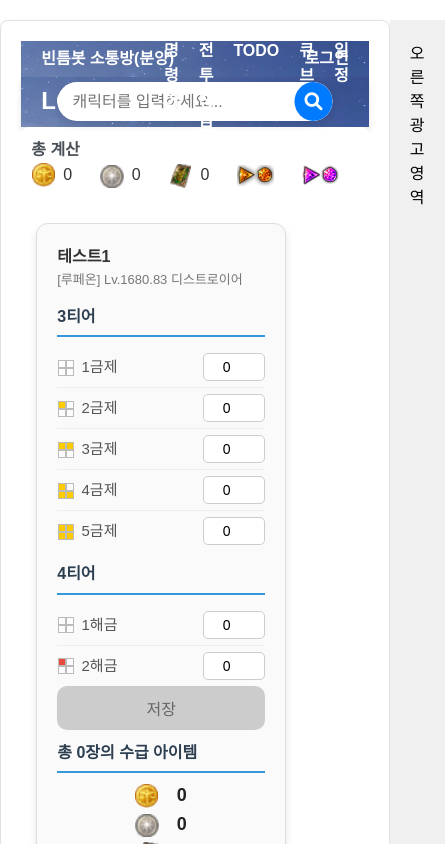
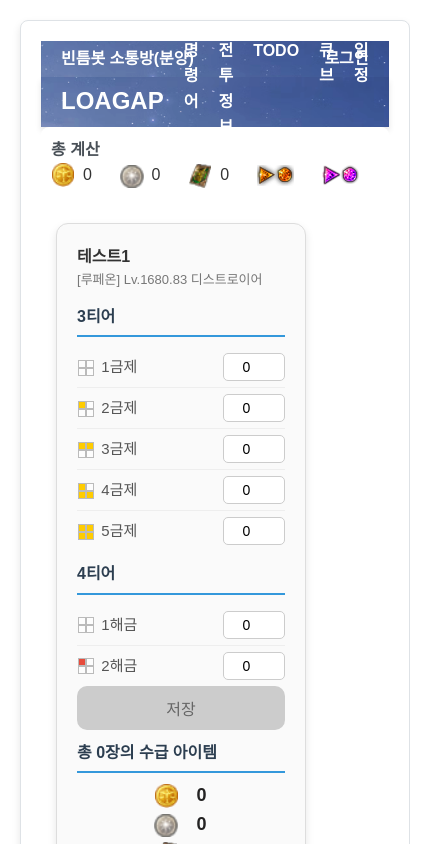
Before and after one commit to cgm97/GapBotApp, a React (Create React App) app in the folder client/: page /cube in a window 390 px wide. Shown: the top 844 px of the page, 445 px wide, since content can reach past the window. Built offline with nearby package versions, Linux system fonts and the light colour scheme.

Commit message:
모바일 디자인 변경

```diff
--- a/client/src/App.css
+++ b/client/src/App.css
@@ -11,25 +11,16 @@ body {
 }
 /* 광고 영역 (왼쪽과 오른쪽) */
 .advertise {
-  width: 200px;  /* 광고 영역 너비 */
-  background-color: #f0f0f0;  /* 광고 영역 배경색 */
-  padding: 20px;
-  text-align: center;
-  box-sizing: border-box;
-}
-
-.left {
-  /* 왼쪽 광고 영역 스타일 */
-}
-
-.right {
-  /* 오른쪽 광고 영역 스타일 */
+  max-width: 200px; /* 최대 너비 설정 */
+  flex-shrink: 0; /* 광고 영역 크기를 고정 */
+  margin: 0 10px; /* 콘텐츠와의 간격 추가 */
 }
 
 /* wrapper는 콘텐츠 영역을 가운데 정렬 */
 .wrapper {
-  display: flex;  /* Flexbox 활성화 */
-  justify-content: center;  /* 콘텐츠 영역을 가운데로 정렬 */
+  display: flex;
+  justify-content: space-between; /* 광고와 콘텐츠를 양 끝으로 배치 */
+  align-items: flex-start;
   padding: 10px;
 }
 
@@ -163,11 +154,6 @@ main {
   padding: 20px;
 }
 
-/* Content 영역 */
-.content {
-
-}
-
 /* ad Content 영역 */
 .ad-content {
   margin-top: 20px;
@@ -261,9 +247,29 @@ main {
   }
 }
 
+@media (max-width: 1024px) {
+
+  .advertise{
+    display: none;
+  }
+
+  .search-container{
+    display: none;
+  }
+
+}
+
 /* 모바일 화면 크기에서 그리드 간격 및 너비 조정 */
 @media (max-width: 768px) {
   .calendar {
     grid-template-columns: 1fr;  /* 모바일에서는 두 열을 하나로 배치 */
   }
 }
+
+/* 모바일 화면에서 .nav 스타일 변경 */
+@media (max-width: 768px) {
+
+  .nav li {
+    padding: auto; /* 세로 간격 */
+  }
+}
--- a/client/src/App.js
+++ b/client/src/App.js
@@ -1,4 +1,4 @@
-import React from "react";
+import React, { useEffect } from "react";
 import './App.css';
 import ProtectedRoute from "./context/ProtectedRoute";
 import Header from './components/Header';
@@ -15,13 +15,30 @@ import { BrowserRouter as Router, Routes, Route } from "react-router-dom";
 import MyPage from "./dom/MyPage";
 
 function App() {
+  useEffect(() => {
+      const script = document.createElement('script');
+      script.type = 'text/javascript';
+      script.src = '//t1.daumcdn.net/kas/static/ba.min.js';
+      script.async = true;
+      document.body.appendChild(script);
+
+      return () => {
+        // 컴포넌트 언마운트 시 스크립트를 제거
+        document.body.removeChild(script);
+      };
+    }, []);
   return (
     <Router>
       <div className="wrapper">
         <div className="advertise left">
-          <p>왼쪽 광고 영역</p>
+        <ins
+          className="kakao_ad_area"
+          style={{ display: 'none' }}
+          data-ad-unit = "DAN-Qnq0ez9rvfuNOCVh"
+          data-ad-width = "160"
+          data-ad-height = "600">
+        </ins>
         </div>
-
         <div className="content">
           <Top />
           <Header />
@@ -67,7 +84,13 @@ function App() {
         </div>
 
         <div className="advertise right">
-          <p>오른쪽 광고 영역</p>
+        <ins
+          className="kakao_ad_area"
+          style={{ display: 'none' }}
+          data-ad-unit = "DAN-sj5267WiC2Xirn0q"
+          data-ad-width = "160"
+          data-ad-height = "600">
+        </ins>
         </div>
       </div>
     </Router>
--- a/client/src/dom/MainPages.js
+++ b/client/src/dom/MainPages.js
@@ -9,6 +9,19 @@ const MainPages = () => {
   const [noticeData, setNoticeData] = useState(null);
   const [eventData, setEventData] = useState(null);
   const [patchNoteData, setPatchNoteData] = useState(null);
+
+  useEffect(() => {
+    const script = document.createElement('script');
+    script.type = 'text/javascript';
+    script.src = '//t1.daumcdn.net/kas/static/ba.min.js';
+    script.async = true;
+    document.body.appendChild(script);
+
+    return () => {
+      // 컴포넌트 언마운트 시 스크립트를 제거
+      document.body.removeChild(script);
+    };
+  }, []);
 
   // 공지사항 API 데이터 호출
   useEffect(() => {
@@ -77,7 +90,13 @@ const MainPages = () => {
     <div>
       <Island />
       <div className="ad-content">
-        <div>광고</div>
+        <ins
+          className="kakao_ad_area"
+          style={{ display: 'none' }}
+          data-ad-unit="DAN-lOG6HPbp08gmb26g"
+          data-ad-width="728"
+          data-ad-height="90"
+        ></ins>
       </div>
       <div className="notice">
         <div className="content">
```
